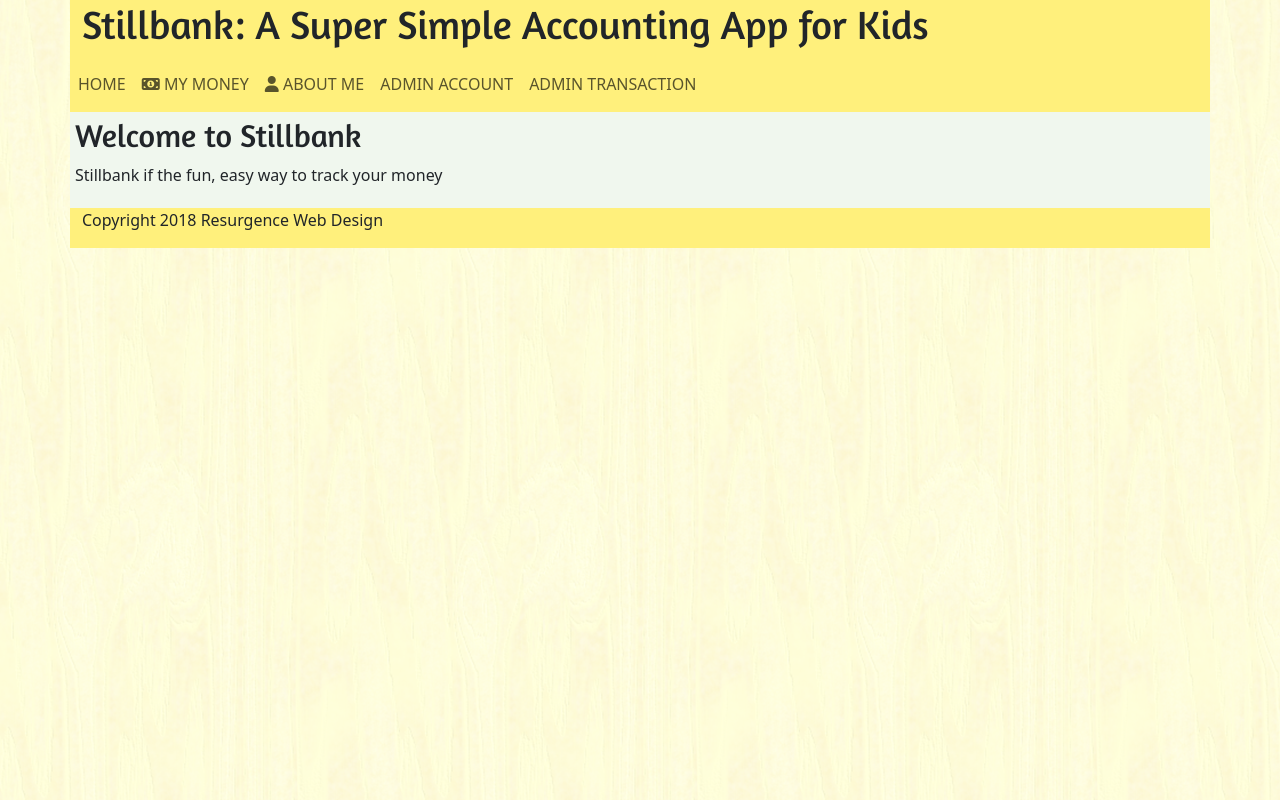
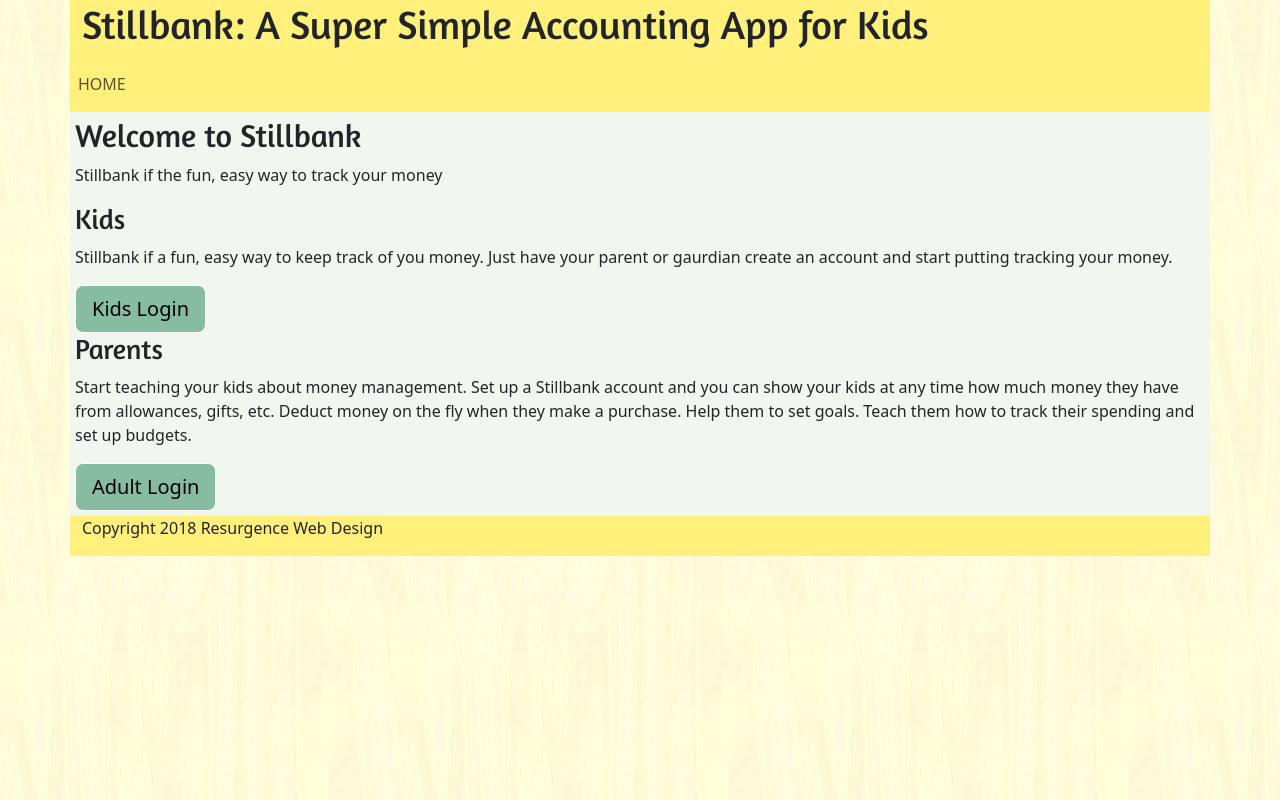
Before and after one commit to ignoreintuition/stillbank, a Vue app: page / in a window 1280 px wide. Built offline with nearby package versions, Linux system fonts and the light colour scheme.

Commit message:
Added Admin Page

```diff
--- a/src/App.vue
+++ b/src/App.vue
@@ -13,21 +13,22 @@
             </button>
             <div class="collapse navbar-collapse" id="navbarSupportedContent">
               <ul class="navbar-nav">
-                <li class="nav-item">
+                <li v-if="this.$route.path == '/'" class="nav-item">
                   <router-link :to="{ name: 'Home' }" class="nav-link"> HOME </router-link>
                 </li>
-                <li class="nav-item">
+                <li v-if="this.$route.path != '/' && this.$route.name != 'Admin'" class="nav-item">
                   <router-link :to="{ name: 'Transaction', params: { id: $route.params.id }}" class="nav-link"><i class="fa fa-money" aria-hidden="true"></i> MY MONEY </router-link>
                 </li>
-                <li class="nav-item">
+                <li v-if="this.$route.path != '/' && this.$route.name != 'Admin'" class="nav-item">
                   <router-link :to="{ name: 'Account', params: { id: $route.params.id }}" class="nav-link"><i class="fa fa-user" aria-hidden="true"></i> ABOUT ME </router-link>
                 </li>
-                <li class="nav-item">
-                  <router-link :to="{ name: 'AdminAccount', params: { id: $route.params.id }}" class="nav-link"> ADMIN ACCOUNT </router-link>
+                <li v-if="this.$route.name == 'Admin'" class="nav-item">
+                  <router-link :to="{ name: 'Admin', params: { id: $route.params.id }}" class="nav-link"> ADMIN </router-link>
                 </li>
-                <li class="nav-item">
-                  <router-link :to="{ name: 'AdminTransaction', params: { id: $route.params.id }}" class="nav-link"> ADMIN TRANSACTION </router-link>
+                <li v-if="this.$route.path != '/'" class="nav-item">
+                  <router-link :to="{ name: 'Home' }" class="nav-link"> LOGOUT </router-link>
                 </li>
+
               </ul>
             </div>
           </nav>
@@ -101,4 +102,15 @@ h1, h2, h3, h4, h5 {
   color: #000000;
 }
 
+.btn-primary, .btn-primary:visited  {
+  background-color: #87BBA2;
+  border-color: #FFFFFF;
+  color: #000000;
+}
+
+.btn-primary:active, .btn-primary:hover {
+  background-color: #5D737E;
+  border-color: #FFFFFF;
+  color: #FFFFFF;
+}
 </style>
--- a/src/components/Admin-Account.vue
+++ /dev/null
@@ -1,9 +0,0 @@
-<template>
-
-  <div class="row" id="app-panel">
-    <div id="top-content" class="col-sm">
-      <h2> Manage your children </h2>
-    </div>
-  </div>
-
-</template>
--- a/src/components/Admin-Transaction.vue
+++ /dev/null
@@ -1,9 +0,0 @@
-<template>
-
-  <div class="row" id="app-panel">
-    <div id="top-content" class="col-sm">
-      <h2> Manage you children's ledger </h2>
-    </div>
-  </div>
-
-</template>
--- /dev/null
+++ b/src/components/Admin.vue
@@ -0,0 +1,49 @@
+<template>
+
+  <div class="row" id="app-panel">
+    <div id="top-content" class="col-sm">
+      <h2> Manage your kid's accounts </h2>
+      <div class="container">
+        <div class="row">
+          <div class="h-cell col-3"> Date </div>
+          <div class="h-cell col-3"> Transaction Type </div>
+          <div class="h-cell col-3"> Amount </div>
+        </div>
+        <div v-for="t in data.transactions" class="row">
+          <input class="col-3" v-model=t.date> </input>
+          <input class="col-3" v-model=t.type> </input>
+          <input class="col-3" v-model=t.amount> </input>
+        </div>
+      </div>
+    </div>
+  </div>
+
+</template>
+
+<script>
+window.jQuery = require('jquery');
+
+const $ = window.jQuery;
+export default {
+  data() {
+    return {
+      data: {
+        primaryAccountID: null,
+        subAccountID: null,
+        name: null,
+        startDate: null,
+        endDate: null,
+        startBal: null,
+        endBal: null,
+        transactions: [],
+      },
+    };
+  },
+  created() {
+    const url = `http://localhost:3000/trans/?sid=${this.$route.params.id}`;
+    $.get(url, (d) => {
+      this.data = d;
+    });
+  },
+};
+</script>
--- a/src/components/Home.vue
+++ b/src/components/Home.vue
@@ -4,6 +4,15 @@
     <div id="top-content" class="col-sm">
       <h2> Welcome to Stillbank </h2>
       <p> Stillbank if the fun, easy way to track your money </p>
+      <h3> Kids </h3>
+      <p> Stillbank if a fun, easy way to keep track of you money.  Just have your parent or gaurdian create an account
+      and start putting tracking your money.  </p>
+      <router-link class="btn btn-primary btn-lg" role="button" :to="{ name: 'Transaction', params: { id: 1 }}"> Kids Login </router-link>
+      <h3> Parents </h3>
+      <p> Start teaching your kids about money management.  Set up a Stillbank account and you can show your kids at any time
+      how much money they have from allowances, gifts, etc.  Deduct money on the fly when they make a purchase.  Help them to set goals.
+      Teach them how to track their spending and set up budgets.  </p>
+      <router-link class="btn btn-primary btn-lg" role="button" :to="{ name: 'Admin', params: { id: 1 }}"> Adult Login </router-link>
     </div>
   </div>
 
@@ -11,11 +20,10 @@
 
 <script>
 export default {
-  name: 'Account',
   data() {
     return {
       data: {
-        auth: false,
+        auth: 1,
       },
     };
   },
--- a/src/router/index.js
+++ b/src/router/index.js
@@ -3,8 +3,7 @@ import Router from 'vue-router';
 import Home from '@/components/Home';
 import Transaction from '@/components/Transaction';
 import Account from '@/components/Account';
-import AdminAccount from '@/components/Admin-Account';
-import AdminTransaction from '@/components/Admin-Transaction';
+import Admin from '@/components/Admin';
 
 
 Vue.use(Router);
@@ -13,7 +12,7 @@ export default new Router({
   routes: [
     {
       path: '/',
-      name: 'Home/',
+      name: 'Home',
       component: Home,
     },
     {
@@ -27,14 +26,9 @@ export default new Router({
       component: Account,
     },
     {
-      path: '/Admin/Account/',
-      name: 'AdminAccount',
-      component: AdminAccount,
-    },
-    {
-      path: '/Admin/Transaction',
-      name: 'AdminTransaction',
-      component: AdminTransaction,
+      path: '/Admin/:id',
+      name: 'Admin',
+      component: Admin,
     },
   ],
 });
```
Also changed, not shown: 1 other file (tests, documents, lock files or other folders).
